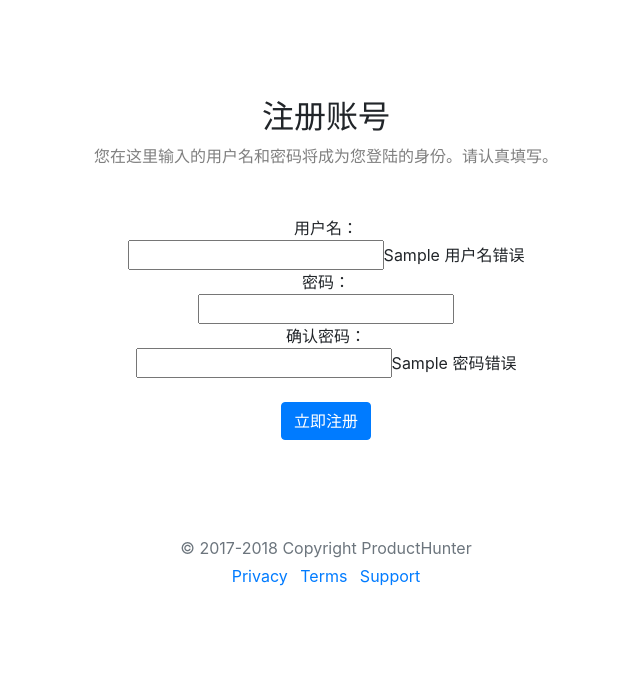
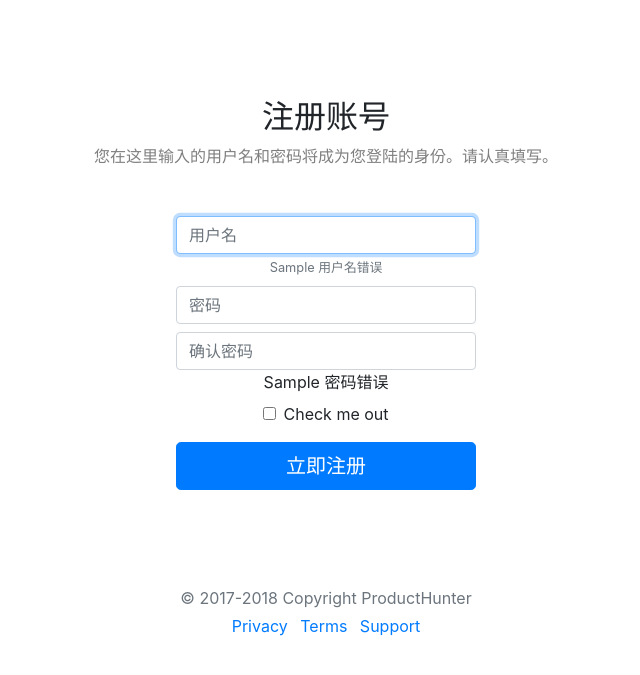
Before and after one commit to Leonchuly/product_hunt, a Django app: template account/templates/signup.html in a window 1280 px wide. Shown: the part 66-741 px from the top of the page, without its empty margins (314-954 px from the left). Run offline with Django 3.2, Linux system fonts and the light colour scheme; the template is opened without the code that fills it: most values are stand-ins (such as "Sample title", 1, 10 or a date in 2020); some libraries are stand-ins or nearby versions.

Commit message:
美化了注册页面

```diff
--- a/account/templates/signup.html
+++ b/account/templates/signup.html
@@ -21,20 +21,23 @@
 
         <form method='POST' action='{% url 'signup' %}' align='center'>
             {% csrf_token %}
-            用户名：
-            <br>
-            <input type="text" name="用户名">{{ 用户名错误 }}
-            <br>
-            密码：
-            <br>
-            <input type="password" name="密码">
-            <br>
-            确认密码：
-            <br>
-            <input type="password" name="确认密码">{{ 密码错误 }}
-            <br>
-            <br>
-            <input class="btn btn-primary" type="submit" value="立即注册">
+            <div align='center'>
+                <input type="text" class="form-control" style="width:300px" name="用户名" placeholder="用户名" required autofocus>
+                <small id="passwordHelpInline" class="text-muted">
+                    {{ 用户名错误 }}
+                </small>
+            </div>
+            <div align='center' style="float:top; margin-top:8px;">
+                <input type="password" class="form-control" style="width:300px" name="密码" placeholder="密码" required autofocus>
+            </div>
+            <div align='center' style="float:top; margin-top:8px;">
+                <input type="password" class="form-control" style="width:300px" name="确认密码" placeholder="确认密码" required autofocus>{{ 密码错误 }}
+            </div>
+            <div class="form-group form-check" style="float:top; margin-top:8px;">
+                <input type="checkbox" class="form-check-input" id="exampleCheck1">
+                <label class="form-check-label" for="exampleCheck1">Check me out</label>
+            </div>
+            <input class="btn btn-primary btn-lg" style="width:300px" type="submit" value="立即注册">
             <!--<div class="row-fluid">
                     <label for="username"><font size="3" class="text-black-50">用户名</font></label>
                     <input type="text" class="form-control" name="用户名" placeholder="" value="" >
```
Also changed, not shown: db.sqlite3.
